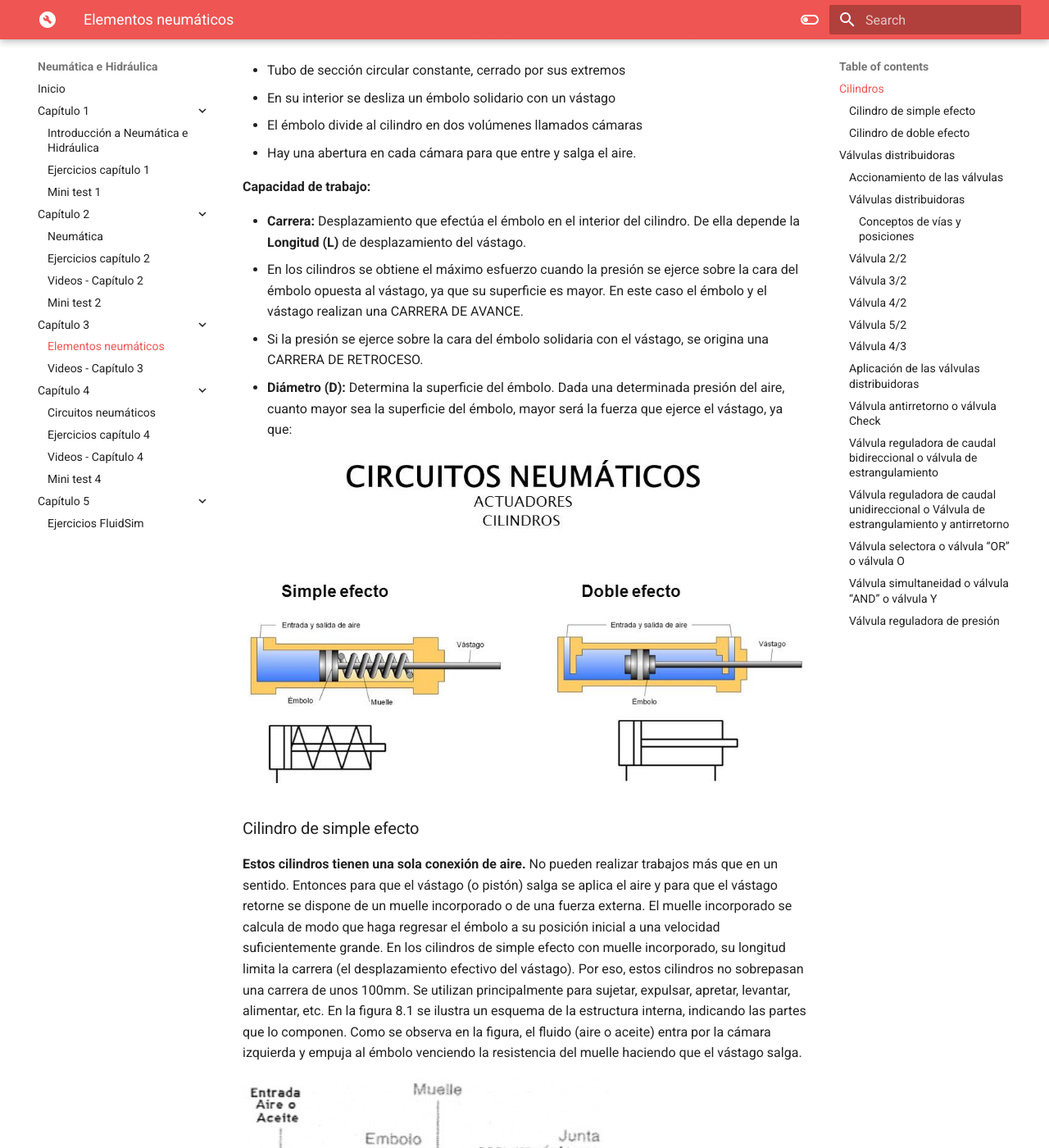
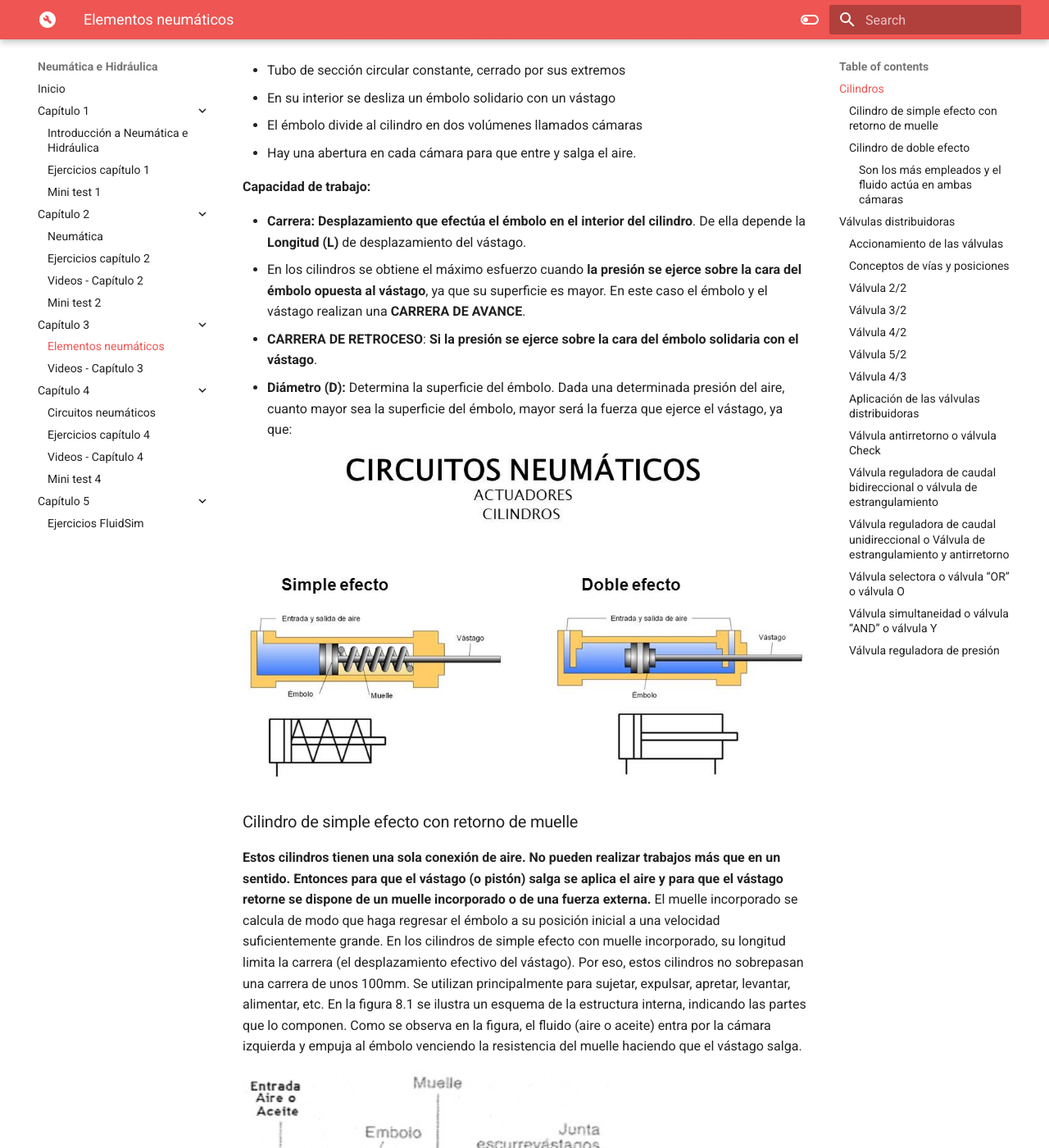
Before and after one commit to jalmx/pneumatic_book, an MkDocs documentation site: the page built from docs/capitulo3/index.md, in a window 1280 px wide and 1400 px high, scrolled down 661 px. Shown: the whole window at 82% size. Built offline with MkDocs 1.6.1 and Material for MkDocs 9.7.7, drawn with Linux system fonts in a browser that asks for light colours; some of the changed text lies outside the part shown.

Commit message:
fix: cilindros

```diff
--- a/docs/capitulo3/index.md
+++ b/docs/capitulo3/index.md
@@ -17,18 +17,17 @@
 
 **Capacidad de trabajo:**
 
-- **Carrera:** Desplazamiento que efectúa el émbolo en el interior del cilindro. De ella depende la **Longitud (L)** de desplazamiento del vástago.
-  - En los cilindros se obtiene el máximo esfuerzo cuando la presión se ejerce sobre la cara del émbolo opuesta al vástago, ya que su superficie es mayor. En este caso el émbolo y el vástago realizan una CARRERA DE AVANCE.
-  - Si la presión se ejerce sobre la cara del émbolo solidaria con el vástago, se origina una CARRERA DE RETROCESO.
-
+- **Carrera:** **Desplazamiento que efectúa el émbolo en el interior del cilindro**. De ella depende la **Longitud (L)** de desplazamiento del vástago.
+  - En los cilindros se obtiene el máximo esfuerzo cuando **la presión se ejerce sobre la cara del émbolo opuesta al vástago**, ya que su superficie es mayor. En este caso el émbolo y el vástago realizan una **CARRERA DE AVANCE**.
+  - **CARRERA DE RETROCESO**: **Si la presión se ejerce sobre la cara del émbolo solidaria con el vástago**.
 - **Diámetro (D):** Determina la superficie del émbolo. Dada una determinada presión del aire, cuanto mayor sea la
 superficie del émbolo, mayor será la fuerza que ejerce el vástago, ya que:
 
 ![cilindro parts](../capitulo2/cilindro_parts.jpg "Partes de un cilindro")
 
-### Cilindro de simple efecto
+### Cilindro de simple efecto con retorno de muelle
 
-**Estos cilindros tienen una sola conexión de aire.** No pueden realizar trabajos más que en un sentido. Entonces para que el vástago (o pistón) salga se aplica el aire y para que el vástago retorne se dispone de un muelle incorporado o de una fuerza externa.
+**Estos cilindros tienen una sola conexión de aire. No pueden realizar trabajos más que en un sentido. Entonces para que el vástago (o pistón) salga se aplica el aire y para que el vástago retorne se dispone de un muelle incorporado o de una fuerza externa.**
 El muelle incorporado se calcula de modo que haga regresar el émbolo a su posición inicial a una velocidad suficientemente grande.
 En los cilindros de simple efecto con muelle incorporado, su longitud limita la carrera (el desplazamiento efectivo del vástago). Por eso, estos cilindros no sobrepasan una carrera de unos 100mm.
 Se utilizan principalmente para sujetar, expulsar, apretar, levantar, alimentar, etc.
@@ -46,9 +45,9 @@
 
 ### Cilindro de doble efecto
 
-*Son los más empleados y el fluido actúa en ambas cámaras*
+#### Son los más empleados y el fluido actúa en ambas cámaras
 
-La fuerza ejercida por el fluido en cilindros de doble efecto, permite que el vástago pueda realizar un movimiento de traslación en los dos sentidos. Se dispone de una fuerza útil tanto en la ida como en el retorno. La figura 8.4 muestra un esquema interno del cilindro. Para que el vástago se desplace en ambas direcciones es necesario que una de las cámaras esté alimentada y la otra esté en estado de escape (para el aire) o tanque (para el aceite)
+**La fuerza ejercida por el fluido en cilindros de doble efecto, permite que el vástago pueda realizar un movimiento de traslación en los dos sentidos.** Se dispone de una fuerza útil tanto en la ida como en el retorno. La figura 8.4 muestra un esquema interno del cilindro. Para que el vástago se desplace en ambas direcciones es necesario que una de las cámaras esté alimentada y la otra esté en estado de escape (para el aire) o tanque (para el aceite)
 
 ![cilindro de doble efecto](../capitulo2/cilindro_doble_efecto.png "cilindro de doble efecto")
 
@@ -76,9 +75,7 @@
 
 ![Accionamiento de válvulas](../capitulo2/accionamiento_valvula.png "Accionamiento de válvulas")
 
-### Válvulas distribuidoras
-
-#### Conceptos de vías y posiciones
+### Conceptos de vías y posiciones
 
 Las válvulas de vías se designan en los catálogos de los fabricantes por el número de las vías controladas y de las posiciones de maniobra estable. Así, una válvula 3/2 vías quiere decir que posee tres vías y dos posiciones de maniobra. Hay que observar que la primera cifra es simplemente indicativa de número de vías, indicando la segunda el número de posiciones.
 
@@ -220,6 +217,6 @@
 - [Inicio](../index.md)
 - [Capítulo 1](../capitulo1/index.md)
 - [Capítulo 2](../capitulo2/index.md)
-- [Capítulo 3](#)
+- [Capítulo 3](#capítulo-3-elementos-neumáticos)
 - [Capítulo 4](../capitulo4/index.md)
 - [Bibliografía](../bibliografia.md)
```
Also changed, not shown: 1 other file.
